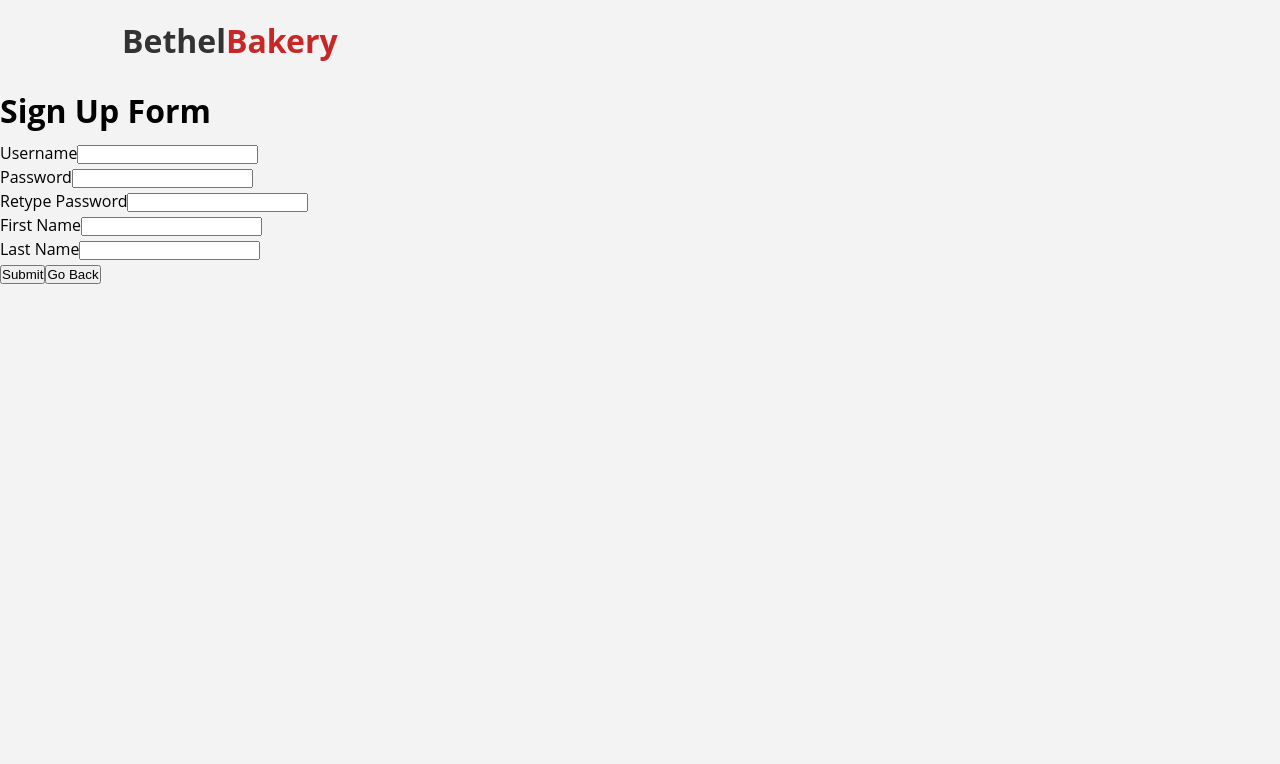
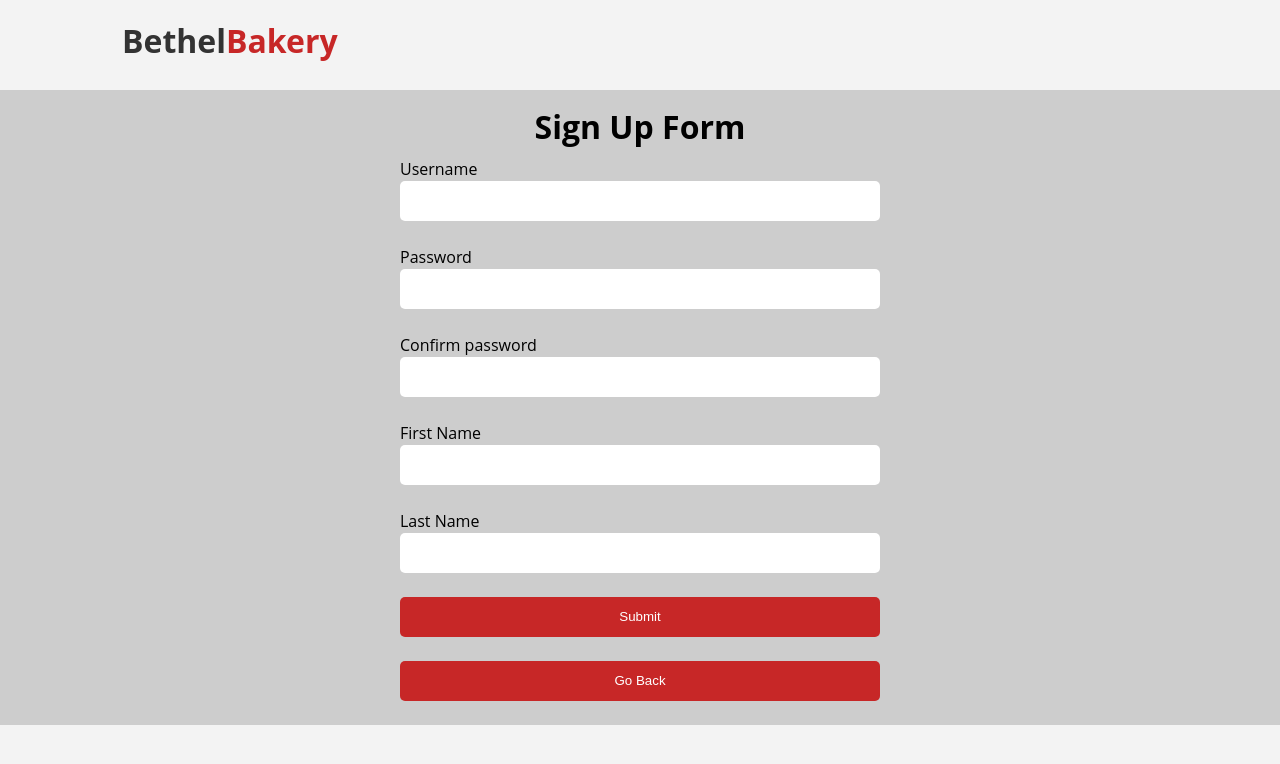
Before and after one commit to bethel-school-of-technology/bethel-bakery-frontend, an Angular app: page /sign-up in a window 1280 px wide. Shown: the top 764 px of the page. Built offline with nearby package versions, Linux system fonts and the light colour scheme; what @auth0/angular-jwt would draw is missing.

Commit message:
updated the css on the sign up page

```diff
--- a/src/app/components/login/login.component.css
+++ b/src/app/components/login/login.component.css
@@ -11,7 +11,7 @@
   display: flex;
   flex-direction: column;
   justify-content: center;
-  text-align: center;
+  align-items: center;
 }
 
 .flex-button {
--- a/src/app/components/sign-up/sign-up/sign-up.component.css
+++ b/src/app/components/sign-up/sign-up/sign-up.component.css
@@ -0,0 +1,32 @@
+:root {
+  --primary-color: #c72727;
+  --secondary-color: #f99500;
+  --light-color: #f3f3f3;
+  --dark-color: #333;
+  --gray-color: #cdcdcd;
+  --max-width: 1100px;
+}
+
+#sign-up {
+  background: #cdcdcd;
+}
+.flex {
+  display: flex;
+  flex-direction: column;
+  justify-content: center;
+  align-items: center;
+}
+
+.form-group {
+  display: flex;
+  flex-direction: column;
+}
+
+.flex-button {
+  display: flex;
+  flex-direction: column;
+}
+
+h1 {
+  margin-top: 1rem;
+}
--- a/src/app/components/sign-up/sign-up/sign-up.component.html
+++ b/src/app/components/sign-up/sign-up/sign-up.component.html
@@ -1,45 +1,69 @@
+<div id="sign-up">
+    <div class="container center">
+        <form class="flex">
+            <div>
                 <h1>Sign Up Form</h1>
-<div *ngIf="!passwordMatches">The password does not match!</div>
-<form>
+                <div *ngIf="!passwordMatches">
+                    The password does not match!
+                </div>
+            </div>
+
             <div class="form-group">
                 <label for="userName">Username</label>
-        <input [(ngModel)]="user.userName" #userName="ngModel" type="text" name="userName" required>
+                <input class="form-input" [(ngModel)]="user.userName" #userName="ngModel" type="text" name="userName"
+                    required>
                 <div class="alert" *ngIf="userName.touched && !userName.valid">
                     Username is required.
                 </div>
             </div>
             <div class="form-group">
                 <label for="password">Password</label>
-        <input [(ngModel)]="user.userPassword" type="password" #password="ngModel" name="password" required
-            minlength="8">
+                <input class="form-input" [(ngModel)]="user.userPassword" type="password" #password="ngModel"
+                    name="password" required minlength="8">
                 <div class="alert" *ngIf="password.touched && !password.valid">
-            <div *ngIf="password.errors.required">password is required.</div>
-            <div *ngIf="password.errors.minlength">Password must be at least 8 character long.</div>
+                    <div *ngIf="password.errors.required">
+                        password is required.
+                    </div>
+                    <div *ngIf="password.errors.minlength">
+                        Password must be at least 8 character long.
+                    </div>
                 </div>
             </div>
             <div class="form-group">
-        <label for="rePassword">Retype Password</label>
-        <input [(ngModel)]="retypePassword" type="password" #rePassword="ngModel" name="rePassword" required
-            minlength="8">
+                <label for="rePassword">Confirm password</label>
+                <input class="form-input" [(ngModel)]="retypePassword" type="password" #rePassword="ngModel"
+                    name="rePassword" required minlength="8">
                 <div class="alert" *ngIf="rePassword.touched && !rePassword.valid">
-            <div *ngIf="rePassword.errors.required">Retype the password is required.</div>
-            <div *ngIf="rePassword.errors.minlength">The password must be at least 8 character long.</div>
+                    <div *ngIf="rePassword.errors.required">
+                        Retype the password is required.
+                    </div>
+                    <div *ngIf="rePassword.errors.minlength">
+                        The password must be at least 8 character long.
+                    </div>
                 </div>
             </div>
             <div class="form-group">
                 <label for="firstName">First Name</label>
-        <input [(ngModel)]="user.userFirstName" type="text" #firstName="ngModel" name="firstName" required>
+                <input class="form-input" [(ngModel)]="user.userFirstName" type="text" #firstName="ngModel"
+                    name="firstName" required>
                 <div class="alert" *ngIf="firstName.touched && !firstName.valid">
                     First name is required.
                 </div>
             </div>
             <div class="form-group">
                 <label for="lastName">Last Name</label>
-        <input [(ngModel)]="user.userLastName" type="text" #lastName="ngModel" name="lastName" required>
+                <input class="form-input" [(ngModel)]="user.userLastName" type="text" #lastName="ngModel"
+                    name="lastName" required>
                 <div class="alert" *ngIf="lastName.touched && !lastName.valid">
                     Last name is required.
                 </div>
             </div>
-    <button (click)="submit()">Submit</button>
-    <button (click)="goBack()">Go Back</button>
+            <div class="flex-button">
+                <button class="form-button btn-primary btn:hover" (click)="submit()">Submit</button>
+                <button class="form-button btn-primary btn:hover" (click)="goBack()">Go Back</button>
+            </div>
+
         </form>
+    </div>
+
+</div>
--- a/src/styles.css
+++ b/src/styles.css
@@ -130,7 +130,7 @@ h6 {
 }
 
 .form-input {
-  width: 50%;
+  width: 30rem;
   height: 2.5rem;
   padding: 0.5rem;
   margin-bottom: 1.5rem;
@@ -139,7 +139,7 @@ h6 {
 }
 
 .form-button {
-  width: 50%;
+  width: 30rem;
   height: 2.5rem;
   padding: 0.5rem;
   margin-bottom: 1.5rem;
```
Lines whose indentation alone changed are shown as unchanged.
